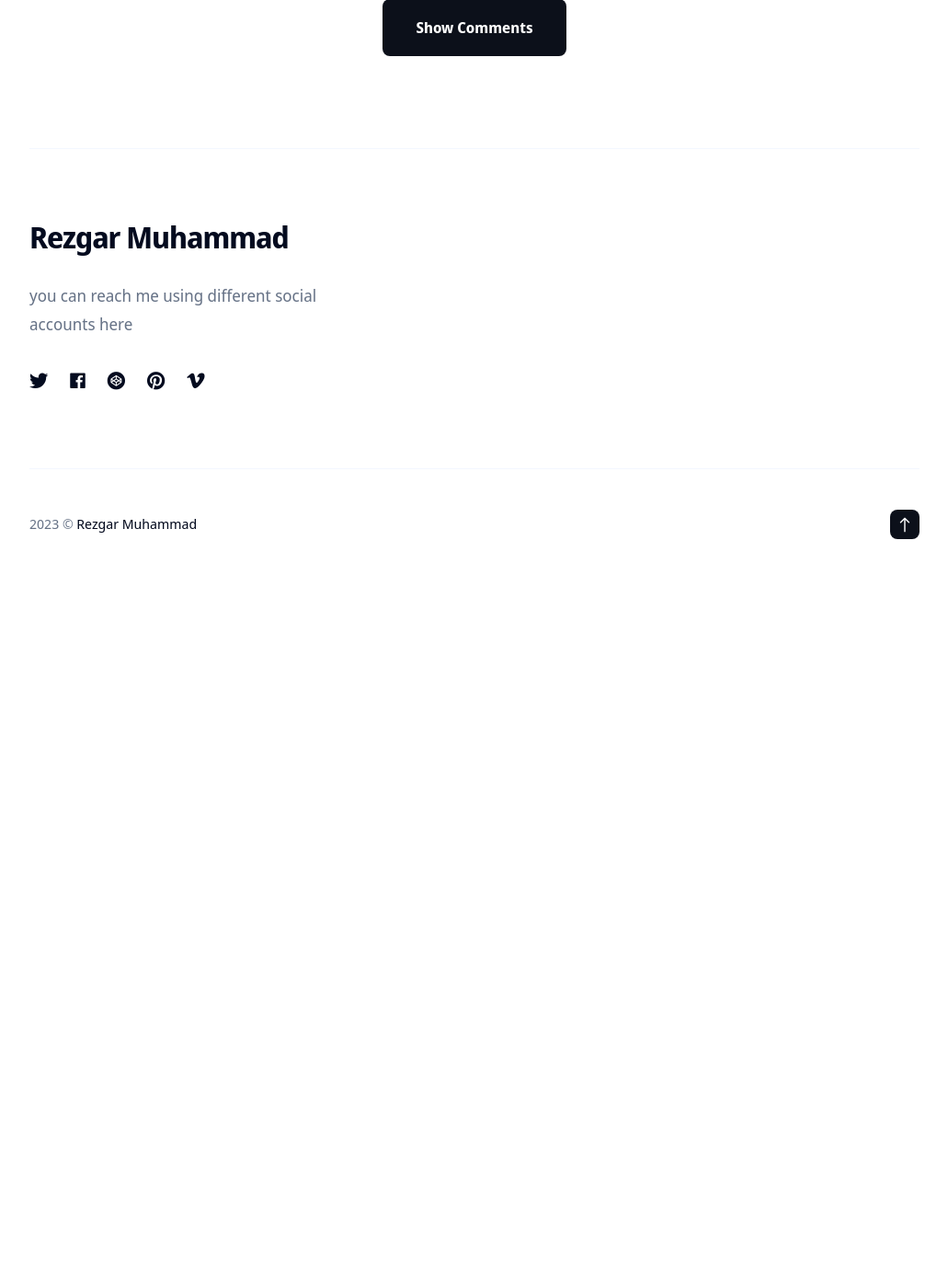
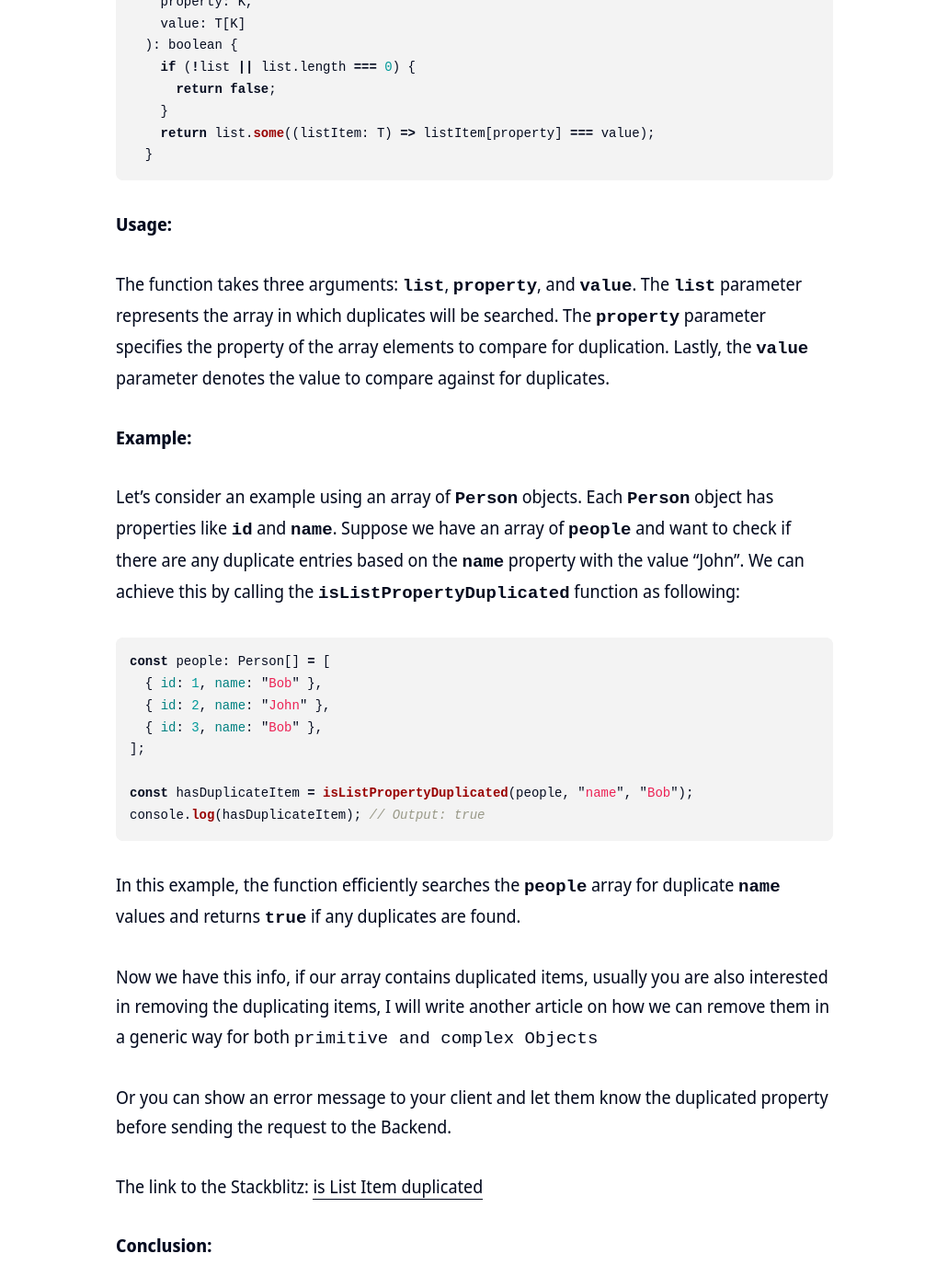
Before and after one commit to rezgar-muhammad/rezgar-muhammad.github.i, a Jekyll site: the page built from _posts/2023-10-15-first-own-blog.md, in a window 1280 px wide and 1400 px high, scrolled down 1552 px. Shown: the whole window at 92% size, without its empty margins (124-1155 px from the left). Built offline with Jekyll 4.4.1, drawn with Linux system fonts in a browser that asks for light colours; nearby versions of some CDN libraries; before the commit the page ends 2182 px from its top, so only the background shows below that; some of the changed text lies outside the part shown.

Commit message:
feat: duplicate items

````diff
--- a/_posts/2023-10-15-first-own-blog.md
+++ b/_posts/2023-10-15-first-own-blog.md
@@ -1,10 +1,60 @@
 ---
 layout: post
-title: my first attempt
-description: here comes the first attempt to understand the theme
-date: 2023-10-15 22:50
-image: '/images/16.jpg'
-tags: [code]
+title: How to detect duplicate items in a list
+description: a genric function to detect duplicate item in a list using Typescript
+date: 2023-10-16 20:00
+image: '/images/blake-wheeler.jpg'
+tags: [code, typescript]
 author: rezgar
 ---
- In order to understand I want to see how it works
+**Introduction:**
+
+I had recently to check while developing some new features, if the item is duplicated in an array of complex objects before triggering a backend request to save some time, so I wrote a generic function to check the duplication using Typescript.
+
+**The isListPropertyDuplicated Function:**
+
+The **`isListPropertyDuplicated`** function is a utility that allows you to determine if an array contains duplicate elements based on a specified property and a value. It has the following signature:
+
+```jsx
+public isListPropertyDuplicated<T, K extends keyof T>(
+    list: T[],
+    property: K,
+    value: T[K]
+  ): boolean {
+    if (!list || list.length === 0) {
+      return false;
+    }
+    return list.some((listItem: T) => listItem[property] === value);
+  }
+```
+
+**Usage:**
+
+The function takes three arguments: **`list`**, **`property`**, and **`value`**. The **`list`** parameter represents the array in which duplicates will be searched. The **`property`** parameter specifies the property of the array elements to compare for duplication. Lastly, the **`value`** parameter denotes the value to compare against for duplicates.
+
+**Example:**
+
+Let's consider an example using an array of **`Person`** objects. Each **`Person`** object has properties like **`id`** and **`name`**. Suppose we have an array of **`people`** and want to check if there are any duplicate entries based on the **`name`** property with the value "John". We can achieve this by calling the **`isListPropertyDuplicated`** function as following:
+
+```jsx
+const people: Person[] = [
+  { id: 1, name: "Bob" },
+  { id: 2, name: "John" },
+  { id: 3, name: "Bob" },
+];
+
+const hasDuplicateItem = isListPropertyDuplicated(people, "name", "Bob");
+console.log(hasDuplicateItem); // Output: true
+```
+
+In this example, the function efficiently searches the **`people`** array for duplicate **`name`** values and returns **`true`** if any duplicates are found.
+
+Now we have this info, if our array contains duplicated items, usually you are also interested in removing the duplicating items, I will write another article on how we can remove them in a generic way for both `primitive and complex Objects`
+
+Or you can show an error message to your client and let them know the duplicated property before sending the request to the Backend.
+
+The link to the Stackblitz: [is List Item duplicated](https://stackblitz.com/edit/islistitemduplicated?file=src%2Fmain.ts,src%2FhelperService.ts)
+
+**Conclusion:**
+
+The **`isListPropertyDuplicated`** function follow the software development principle(DRY: Don’t repeat yourself) , it simplifies the process of checking for duplicates within an array based on a specific property and value, it’s also generic because you can provide different data structures and not limited to one type.
````
Also changed, not shown: 1 other file.
